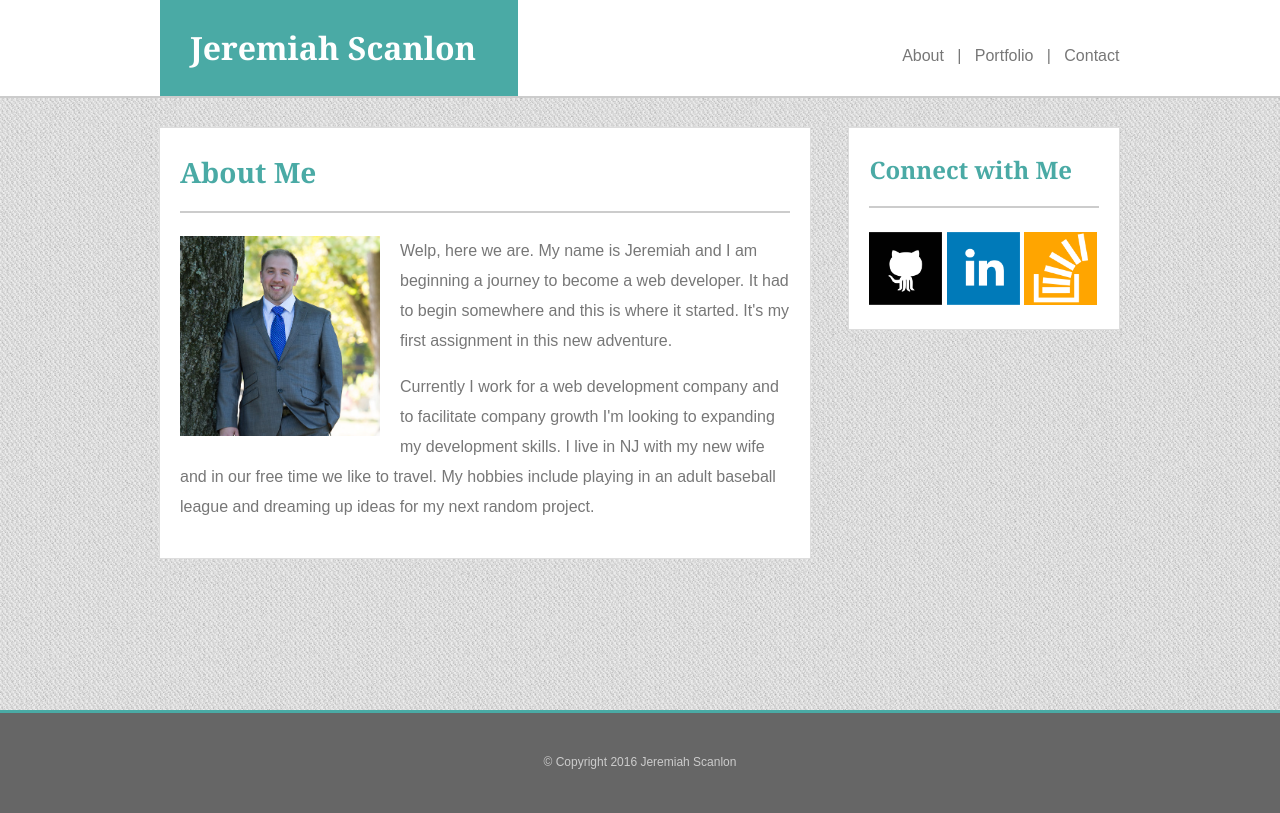
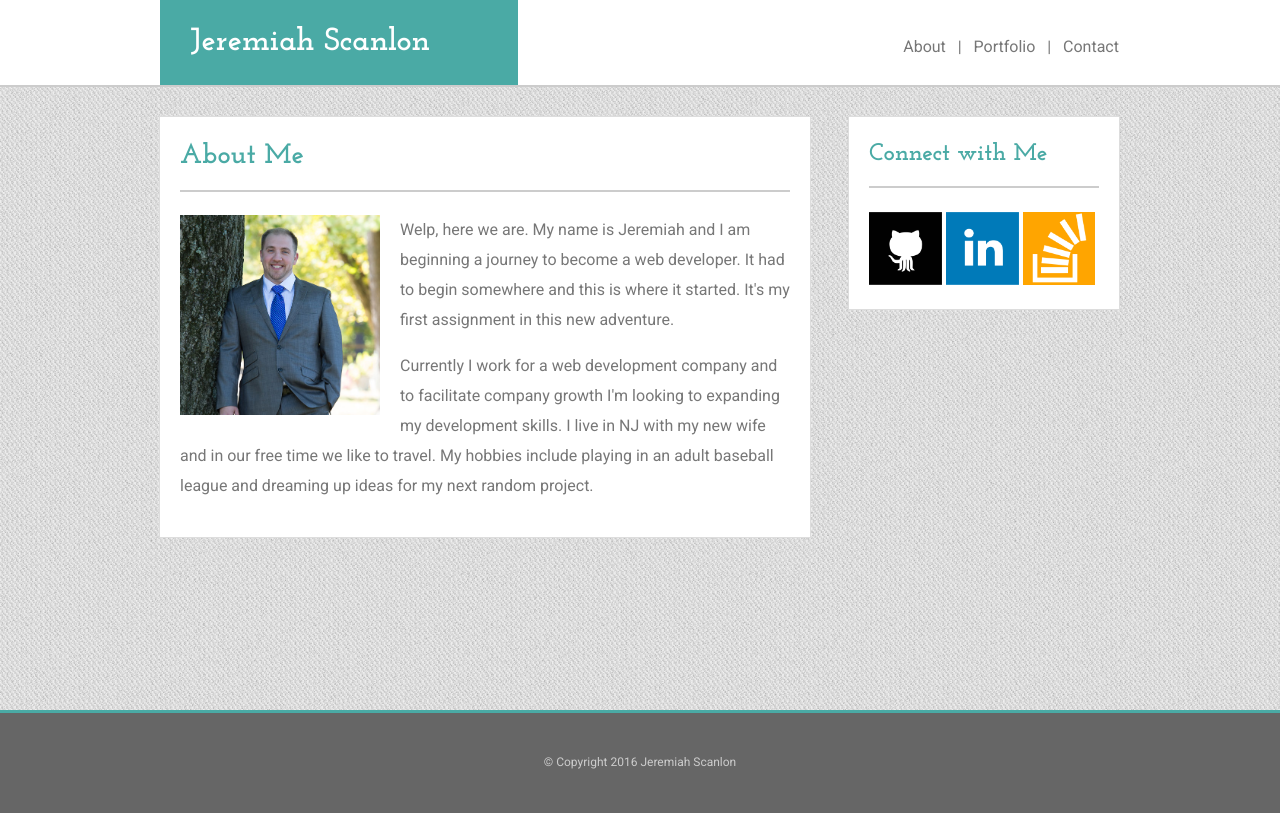
Before and after one commit to jeremiahscanlon/Portfolio, a PHP site: page /index.php in a window 1280 px wide. Run offline with PHP 8.4, Linux system fonts and the light colour scheme.

Commit message:
after font

```diff
--- a/assets/css/style.css
+++ b/assets/css/style.css
@@ -1,8 +1,10 @@
 /* style.css */
+
+@import url(https://fonts.googleapis.com/css?family=Roboto:400,100,100italic,300,300italic,400italic,500,500italic,700,700italic,900,900italic|Josefin+Slab:400,100,100italic,300,300italic,400italic,600,600italic,700);
 
 body{
 	margin: 0px;
-	font-family: 'Arial', 'Helvetica Neue', Helvetica, sans-serif;
+	font-family: 'Roboto', 'Arial', 'Helvetica Neue', Helvetica, sans-serif;
 	color: #777777;
     background-image: url("cheap_diagonal_fabric.png");
 }
@@ -109,11 +111,11 @@
 
 h1{
 	color:#fff;
-	font-family: 'Georgia', Times, Times New Roman, serif;
+	font-family: 'Josefin Slab', 'Georgia', Times, Times New Roman, serif;
 }
 
 h2, h3 {
-	font-family: 'Georgia', Times, Times New Roman, serif;
+	font-family: 'Josefin Slab', 'Georgia', Times, Times New Roman, serif;
 	color: #4aaaa5;
 	border-bottom: 2px solid #cccccc;
     padding-bottom: 20px;
@@ -158,7 +160,7 @@
     background-color: #4aaaa5;
     color: #ffffff;
     font-size: 18px;
-    font-family: 'Arial', 'Helvetica Neue', Helvetica, sans-serif;
+    font-family: 'Roboto', 'Arial', 'Helvetica Neue', Helvetica, sans-serif;
     border: none;
 }
 
```
